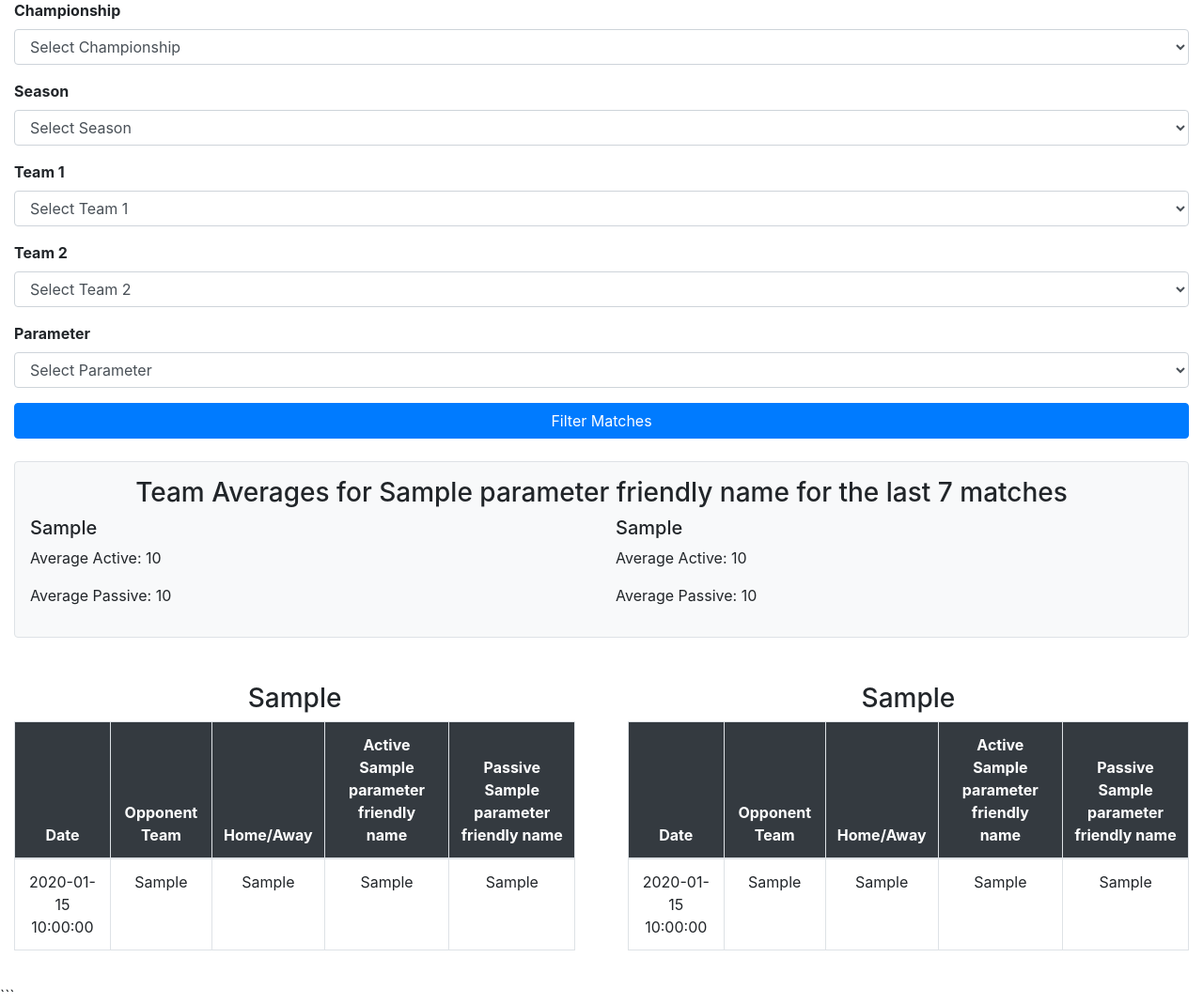
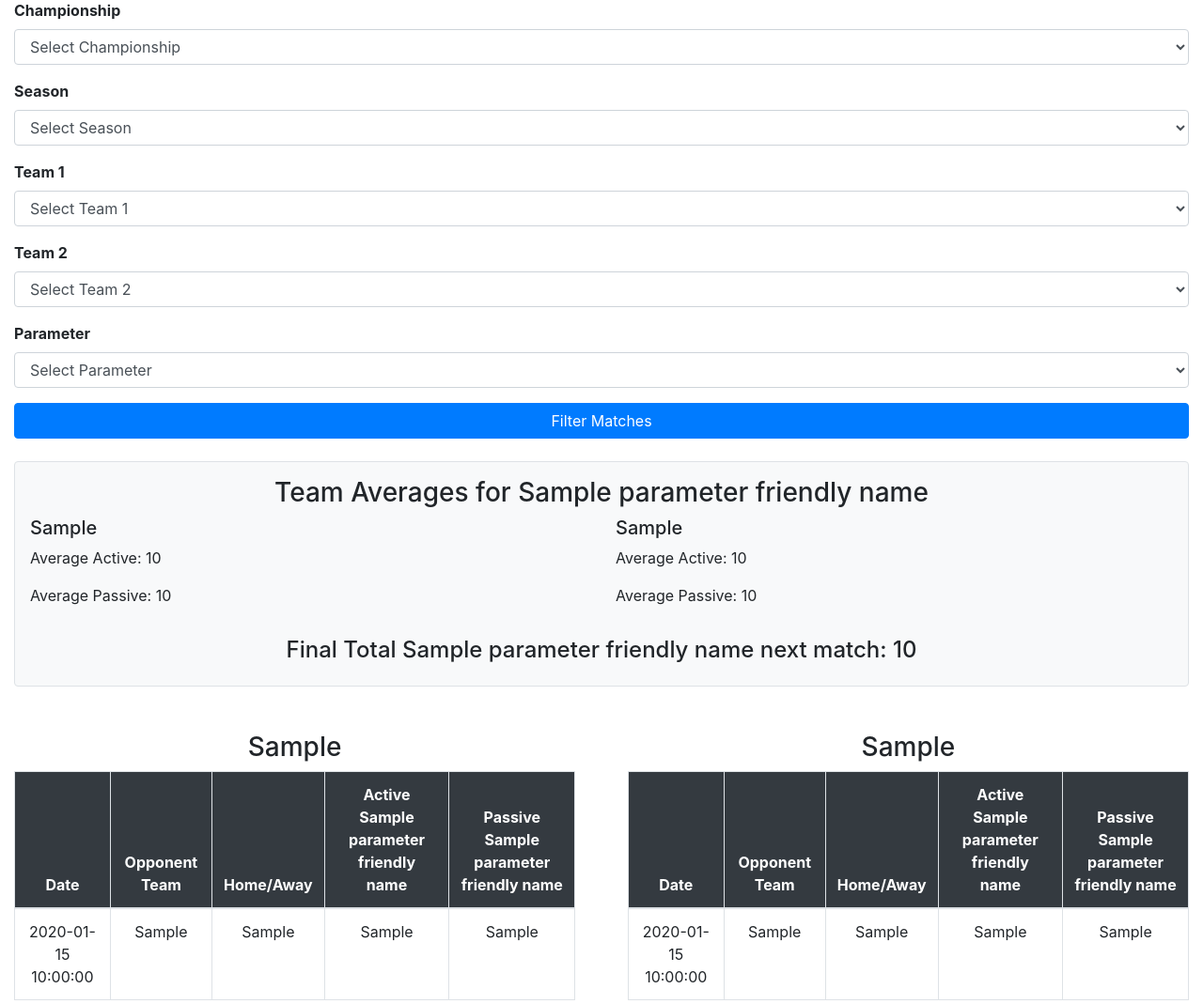
Before and after one commit to liuto27/schedinePython, a Flask app: template templates/index.html in a window 1280 px wide. Shown: the part 125-1194 px from the top of the page at 94% size. Run offline with Flask 3, Linux system fonts and the light colour scheme; the template is opened without the code that fills it: most values are stand-ins (such as "Sample title", 1, 10 or a date in 2020); parts of the project's set-up code (start-up, migrations or seed data) failed here and were passed over; some libraries are stand-ins or nearby versions.

Commit message:
added all calculations to show final value of paramter for the match

````diff
--- a/app.py
+++ b/app.py
@@ -1,10 +1,12 @@
-from flask import Flask, render_template, request
+from flask import Flask, render_template, request, jsonify
 import pandas as pd
-import requests
 
 app = Flask(__name__)
 
-# Dictionaries for mapping seasons and championships
+# ------------------------------
+# Mappings for Seasons, Championships,
+# and Parameter Friendly Names
+# ------------------------------
 season_mapping = {
     "2223": "2022/2023",
     "2324": "2023/2024",
@@ -24,7 +26,6 @@ championship_mapping = {
     "E3": "League Two"
 }
 
-# Parameter mapping for friendly names (e.g., "C" means "Corners")
 parameter_mapping = {
     "S": "Shots",
     "ST": "Shots on Target",
@@ -37,44 +38,32 @@ parameter_mapping = {
 }
 
 
-# -------------------------------------------------------------------
+# ------------------------------
 # Function: load_all_matches()
-# Description:
-#   For each season and championship, downloads the CSV from GitHub,
-#   adds Season and Championship columns, and then builds a new structure
-#   with one row per team per match.
-# -------------------------------------------------------------------
+# - For each season and championship, load the CSV file from GitHub.
+# - Add Season and Championship columns.
+# - Build a new DataFrame with one row per team per match.
+# ------------------------------
 def load_all_matches():
     dataframes = []
     for season_code, season_name in season_mapping.items():
         for championship_code, championship_name in championship_mapping.items():
             url = f"https://raw.githubusercontent.com/liuto27/schedinePython/refs/heads/main/data/{season_code}_{championship_code}.csv"
             try:
-                # Read the CSV file and add season and championship columns
                 df = pd.read_csv(url)
                 df["Season"] = season_name
                 df["Championship"] = championship_name
                 dataframes.append(df)
             except Exception as e:
                 print(f"Failed to load data for {season_name} - {championship_name}: {e}")
-
-    # Combine all DataFrames from all seasons and championships
     df_matches = pd.concat(dataframes, ignore_index=True)
-
-    # Convert Date column to datetime (using dayfirst as needed)
     try:
         df_matches["Date"] = pd.to_datetime(df_matches["Date"], errors="coerce", dayfirst=True)
     except Exception as e:
         print(f"Error converting Date column to datetime: {e}")
-
-    # Remove duplicates based on key columns
     df_matches = df_matches.drop_duplicates(subset=["Date", "Time", "HomeTeam", "AwayTeam"])
 
-    # ---- Build a new structure for matches ----
-    # One row per team per match.
-    base_cols = ["Div", "Date", "Time", "Season", "Championship"]
-
-    # Build home-team DataFrame
+    # Build the home-team DataFrame.
     df_home = pd.DataFrame()
     df_home["Div"] = df_matches["Div"]
     df_home["Date"] = df_matches["Date"]
@@ -85,7 +74,7 @@ def load_all_matches():
     df_home["OpponentTeam"] = df_matches["AwayTeam"]
     df_home["Home_Away"] = "H"
 
-    # Build away-team DataFrame
+    # Build the away-team DataFrame.
     df_away = pd.DataFrame()
     df_away["Div"] = df_matches["Div"]
     df_away["Date"] = df_matches["Date"]
@@ -96,7 +85,7 @@ def load_all_matches():
     df_away["OpponentTeam"] = df_matches["HomeTeam"]
     df_away["Home_Away"] = "A"
 
-    # Define the statistic columns mapping.
+    # Mapping of statistic columns.
     stat_columns = {
         "HTG": {"home": "HTHG", "away": "HTAG"},
         "S": {"home": "HS", "away": "AS"},
@@ -106,34 +95,30 @@ def load_all_matches():
         "Y": {"home": "HY", "away": "AY"},
         "R": {"home": "HR", "away": "AR"}
     }
-    # Populate stats for home rows (active stats from home, passive from away)
+    # For home rows: active stats from home; passive stats from away.
     for param, cols in stat_columns.items():
         df_home[param + "_a"] = df_matches[cols["home"]]
         df_home[param + "_p"] = df_matches[cols["away"]]
-
-    # Populate stats for away rows (active stats from away, passive from home)
+    # For away rows: active stats from away; passive stats from home.
     for param, cols in stat_columns.items():
         df_away[param + "_a"] = df_matches[cols["away"]]
         df_away[param + "_p"] = df_matches[cols["home"]]
 
-    # Concatenate both DataFrames to get one unified DataFrame.
+    # Concatenate home and away data.
     df_final = pd.concat([df_home, df_away], ignore_index=True)
-
-    # Optionally sort by Date (descending), Time, and then by Team.
     df_final.sort_values(by=["Date", "Time", "Team"], ascending=[False, False, True], inplace=True)
-
     return df_final
 
 
-# -------------------------------------------------------------------
-# Function: calculate_team_averages_from_df()
-# Description:
-#   Given a filtered DataFrame (for one team) and a parameter code (e.g., "C"),
-#   sorts the data in chronological order, takes the last 7 games and computes
-#   the average active value and the average passive value.
-# -------------------------------------------------------------------
+# ------------------------------
+# Helper: calculate_team_averages_from_df()
+# - Given a filtered DataFrame for one team and a parameter such as "C",
+#   sort matches chronologically and compute the average for the active
+#   and passive columns over the last 7 games.
+# ------------------------------
 def calculate_team_averages_from_df(filtered_df, parameter):
-    # Ensure the Date column is datetime and sort in ascending order (oldest first)
+    # Ensure Date is datetime.
+    filtered_df["Date"] = pd.to_datetime(filtered_df["Date"], errors="coerce")
     df_sorted = filtered_df.sort_values(by="Date", ascending=True)
     last7 = df_sorted.tail(7)
     avg_active = last7[f"{parameter}_a"].mean()
@@ -141,25 +126,26 @@ def calculate_team_averages_from_df(filtered_df, parameter):
     return avg_active, avg_passive
 
 
-# Load all_matches when the app starts
+# ------------------------------
+# Global: Load all match data.
+# ------------------------------
 all_matches = load_all_matches()
 
-# Dropdown options for the template
+# Define dropdown options.
 championships = list(championship_mapping.values())
 seasons = list(season_mapping.values())
 parameters = list(parameter_mapping.items())
-standard_columns = ['Div', 'Date', 'Time', 'OpponentTeam', 'Team', 'Season', 'Championship', 'Home_Away', 'FT_WDL',
-                    'HT_WDL']
+standard_columns = ['Div', 'Date', 'Time', 'OpponentTeam', 'Team', 'Season', 'Championship', 'Home_Away']
 
 
-# -------------------------------------------------------------------
+# ------------------------------
 # Route: "/"
-# Description:
-#   The main route for GET and POST requests.
-#   On POST, processes the form inputs, filters the data for the two selected teams,
-#   calculates the last 7-game averages for the selected parameter,
-#   and returns the results along with the detailed match tables.
-# -------------------------------------------------------------------
+# - Displays the form and, on POST, filters data.
+# - Calculates team averages over the last 7 games.
+# - Computes a "Final <Parameter>" value as:
+#      Final = [ (x-z)*|x-z| + (y+w)*|y+w| + (x+w)/2 + (3y-z)/2 ] / 2
+#   where x = avg_active_team1, y = avg_passive_team1, z = avg_active_team2, w = avg_passive_team2.
+# ------------------------------
 @app.route("/", methods=["GET", "POST"])
 def index():
     teams = []
@@ -169,129 +155,132 @@ def index():
     header_team2 = ""
     selected_parameter = None
     parameter_friendly_name = None
+    final_value = None
 
-    # Variables to hold average statistics for each team
+    # Variables to hold team averages.
     avg_active_team1 = None
     avg_passive_team1 = None
     avg_active_team2 = None
     avg_passive_team2 = None
 
+    team1 = None
+    team2 = None
+
     if request.method == "POST":
-        # Get user inputs from form
+        # Retrieve inputs from the form.
         selected_championship = request.form.get("championship")
         selected_season = request.form.get("season")
         team1 = request.form.get("team1")
         team2 = request.form.get("team2")
         selected_parameter = request.form.get("parameter")
-
-        # Debug: Print the inputs
         print(
             f"Inputs - Championship: {selected_championship}, Season: {selected_season}, Team 1: {team1}, Team 2: {team2}, Parameter: {selected_parameter}")
 
-        # Get friendly name for the selected parameter
         if selected_parameter:
             parameter_friendly_name = parameter_mapping.get(selected_parameter, selected_parameter)
 
-        # Expand selected parameter to include active and passive column suffixes
+        # Define active and passive column names.
         parameter_active = f"{selected_parameter}_a"
         parameter_passive = f"{selected_parameter}_p"
 
-        # Validate that required columns exist in the data
+        # Validate that the necessary columns exist.
         if parameter_active not in all_matches.columns or parameter_passive not in all_matches.columns:
             print(f"Missing columns for parameter: {selected_parameter}")
-            return render_template(
-                "index.html",
-                championships=championships,
-                seasons=seasons,
-                parameters=parameters,
-                teams=teams,
-                error=f"Columns for the selected parameter '{parameter_friendly_name}' are missing!",
-                filtered_result_team1=[],
-                filtered_result_team2=[],
-                header_team1="",
-                header_team2="",
-                selected_parameter=selected_parameter,
-                parameter_friendly_name=parameter_friendly_name,
-            )
+            return render_template("index.html",
+                                   championships=championships,
+                                   seasons=seasons,
+                                   parameters=parameters,
+                                   teams=teams,
+                                   error=f"Columns for the parameter '{parameter_friendly_name}' are missing!",
+                                   filtered_result_team1=[],
+                                   filtered_result_team2=[],
+                                   header_team1="",
+                                   header_team2="",
+                                   selected_parameter=selected_parameter,
+                                   parameter_friendly_name=parameter_friendly_name,
+                                   team1=team1,
+                                   team2=team2,
+                                   final_value=final_value)
 
-        # Filter all_matches for Team 1 based on the selected championship and season
+        # Filter data for Team 1.
         filtered_data_team1 = all_matches[
             (all_matches["Championship"] == selected_championship) &
             (all_matches["Season"] == selected_season) &
             (all_matches["Team"] == team1)
             ][["Date", "OpponentTeam", "Home_Away", parameter_active, parameter_passive]]
 
-        # Filter all_matches for Team 2 based on the selected championship and season
+        # Filter data for Team 2.
         filtered_data_team2 = all_matches[
             (all_matches["Championship"] == selected_championship) &
             (all_matches["Season"] == selected_season) &
             (all_matches["Team"] == team2)
             ][["Date", "OpponentTeam", "Home_Away", parameter_active, parameter_passive]]
 
-        # Debug: Print filtered results (first few rows)
-        print("Filtered Data Team 1:")
-        print(filtered_data_team1.head())
-        print("Filtered Data Team 2:")
-        print(filtered_data_team2.head())
-
-        # Sort data by Date descending for display and format the Date column
+        # Sort by Date descending and format the Date.
         filtered_data_team1 = filtered_data_team1.sort_values(by="Date", ascending=False)
         filtered_data_team2 = filtered_data_team2.sort_values(by="Date", ascending=False)
         filtered_data_team1["Date"] = filtered_data_team1["Date"].dt.strftime("%Y-%m-%d")
         filtered_data_team2["Date"] = filtered_data_team2["Date"].dt.strftime("%Y-%m-%d")
 
-        # Convert filtered data to dictionaries for rendering in the template
+        # Convert to dictionaries for the template.
         filtered_result_team1 = filtered_data_team1.to_dict(orient="records")
         filtered_result_team2 = filtered_data_team2.to_dict(orient="records")
 
-        # Calculate the last 7-game averages for each team using the filtered data
+        # Calculate averages (last 7 matches) for both teams.
         avg_active_team1, avg_passive_team1 = calculate_team_averages_from_df(filtered_data_team1, selected_parameter)
         avg_active_team2, avg_passive_team2 = calculate_team_averages_from_df(filtered_data_team2, selected_parameter)
 
-        # Dynamic headers for the result sections
+        # Compute the final value using the given formula:
+        # Final = [ (x-z)*|x-z| + (y+w)*|y+w| + (x+w)/2 + (3y-z)/2 ] / 2
+        # where x = avg_active_team1, y = avg_passive_team1, z = avg_active_team2, w = avg_passive_team2.
+        if all(v is not None for v in [avg_active_team1, avg_passive_team1, avg_active_team2, avg_passive_team2]):
+            final_value = (
+                                  ( (avg_active_team1 + avg_active_team2) * abs(avg_active_team1 - avg_active_team2) +
+                                  (avg_passive_team1 + avg_passive_team2) * abs(avg_passive_team1 - avg_passive_team2) ) /
+                                  (abs(avg_active_team1 - avg_active_team2) + abs(avg_passive_team1 - avg_passive_team2)) +
+                                  (avg_active_team1 + avg_passive_team2) / 2 +
+                                  (3 * avg_passive_team1 - avg_active_team2) / 2
+                          ) / 2
+
         header_team1 = f"Matches for {team1} in {selected_season} ({selected_championship})"
         header_team2 = f"Matches for {team2} in {selected_season} ({selected_championship})"
 
-    return render_template(
-        "index.html",
-        championships=championships,
-        seasons=seasons,
-        parameters=parameters,
-        teams=teams,
-        filtered_result_team1=filtered_result_team1,
-        filtered_result_team2=filtered_result_team2,
-        header_team1=header_team1,
-        header_team2=header_team2,
-        selected_parameter=selected_parameter,
-        parameter_friendly_name=parameter_friendly_name,
-        avg_active_team1=avg_active_team1,
-        avg_passive_team1=avg_passive_team1,
-        avg_active_team2=avg_active_team2,
-        avg_passive_team2=avg_passive_team2,
-    )
+    return render_template("index.html",
+                           championships=championships,
+                           seasons=seasons,
+                           parameters=parameters,
+                           teams=teams,
+                           filtered_result_team1=filtered_result_team1,
+                           filtered_result_team2=filtered_result_team2,
+                           header_team1=header_team1,
+                           header_team2=header_team2,
+                           selected_parameter=selected_parameter,
+                           parameter_friendly_name=parameter_friendly_name,
+                           team1=team1,
+                           team2=team2,
+                           avg_active_team1=avg_active_team1,
+                           avg_passive_team1=avg_passive_team1,
+                           avg_active_team2=avg_active_team2,
+                           avg_passive_team2=avg_passive_team2,
+                           final_value=final_value)
 
 
-# -------------------------------------------------------------------
+# ------------------------------
 # Route: /get-teams
-# Description: Returns a JSON list of teams for the selected championship and season.
-# -------------------------------------------------------------------
+# - Receives a JSON payload containing the selected championship and season,
+#   and returns a list of unique teams for that combination.
+# ------------------------------
 @app.route("/get-teams", methods=["POST"])
 def get_teams():
     selected_championship = request.json.get("championship")
     selected_season = request.json.get("season")
-
     print(f"Selected Championship: {selected_championship}")
     print(f"Selected Season: {selected_season}")
-
     filtered_data = all_matches[
         (all_matches["Championship"] == selected_championship) &
         (all_matches["Season"] == selected_season)
         ]
-
-    print(filtered_data[["Championship", "Season", "Team"]].head())
     teams = filtered_data["Team"].drop_duplicates().sort_values().tolist()
-    print(f"Teams: {teams}")
-
     return {"teams": teams}
 
 
--- a/templates/index.html
+++ b/templates/index.html
@@ -63,7 +63,7 @@
     <!-- Averages Section -->
     {% if parameter_friendly_name %}
     <div class="mt-4 p-3 bg-light border rounded">
-      <h3 class="text-center">Team Averages for {{ parameter_friendly_name }} for the last 7 matches</h3>
+      <h3 class="text-center">Team Averages for {{ parameter_friendly_name }}</h3>
       <div class="row">
         <div class="col-md-6">
           <h5>{{ team1 }}</h5>
@@ -76,12 +76,17 @@
           <p>Average Passive: {{ avg_passive_team2 | round(2) }}</p>
         </div>
       </div>
+      <!-- Final Calculation Display -->
+      {% if final_value is not none %}
+      <div class="mt-3 text-center">
+         <h4>Final Total {{ parameter_friendly_name }} next match: {{ final_value | round(2) }}</h4>
+      </div>
+      {% endif %}
     </div>
     {% endif %}
 
-    <!-- Results Section -->
-    <div class="row mt-5" id="results-section"
-         {% if header_team1 or header_team2 %} style="display: block;" {% else %} style="display: none;" {% endif %}>
+    <!-- Results Section for Detailed Matches -->
+    <div class="row mt-5" id="results-section" {% if header_team1 or header_team2 %} style="display: block;" {% else %} style="display: none;" {% endif %}>
       <!-- Team 1 Results -->
       <div class="col-md-6">
         {% if header_team1 and filtered_result_team1 %}
@@ -109,11 +114,10 @@
           </tbody>
         </table>
         {% else %}
-          {% if team1 %}
-            <p class="text-center">No matches found for {{ team1 }}.</p>
-          {% endif %}
+          {% if team1 %}<p class="text-center">No matches found for {{ team1 }}.</p>{% endif %}
         {% endif %}
       </div>
+
       <!-- Team 2 Results -->
       <div class="col-md-6">
         {% if header_team2 and filtered_result_team2 %}
@@ -141,18 +145,15 @@
           </tbody>
         </table>
         {% else %}
-          {% if team2 %}
-            <p class="text-center">No matches found for {{ team2 }}.</p>
-          {% endif %}
+          {% if team2 %}<p class="text-center">No matches found for {{ team2 }}.</p>{% endif %}
         {% endif %}
       </div>
     </div>
   </div>
 
-  <!-- JavaScript for Dropdowns -->
+  <!-- JavaScript for Dynamic Dropdowns -->
   <script>
     document.addEventListener("DOMContentLoaded", function () {
-      // Function to fetch teams based on Championship and Season
       function fetchTeams() {
         const championship = $("#championship").val();
         const season = $("#season").val();
@@ -160,8 +161,6 @@
           console.log("Both Championship and Season must be selected to fetch teams.");
           return;
         }
-        console.log("Selected Championship:", championship);
-        console.log("Selected Season:", season);
         $.ajax({
           url: "/get-teams",
           type: "POST",
@@ -184,4 +183,3 @@
   </script>
 </body>
 </html>
-```
````
Lines whose indentation alone changed are shown as unchanged.
